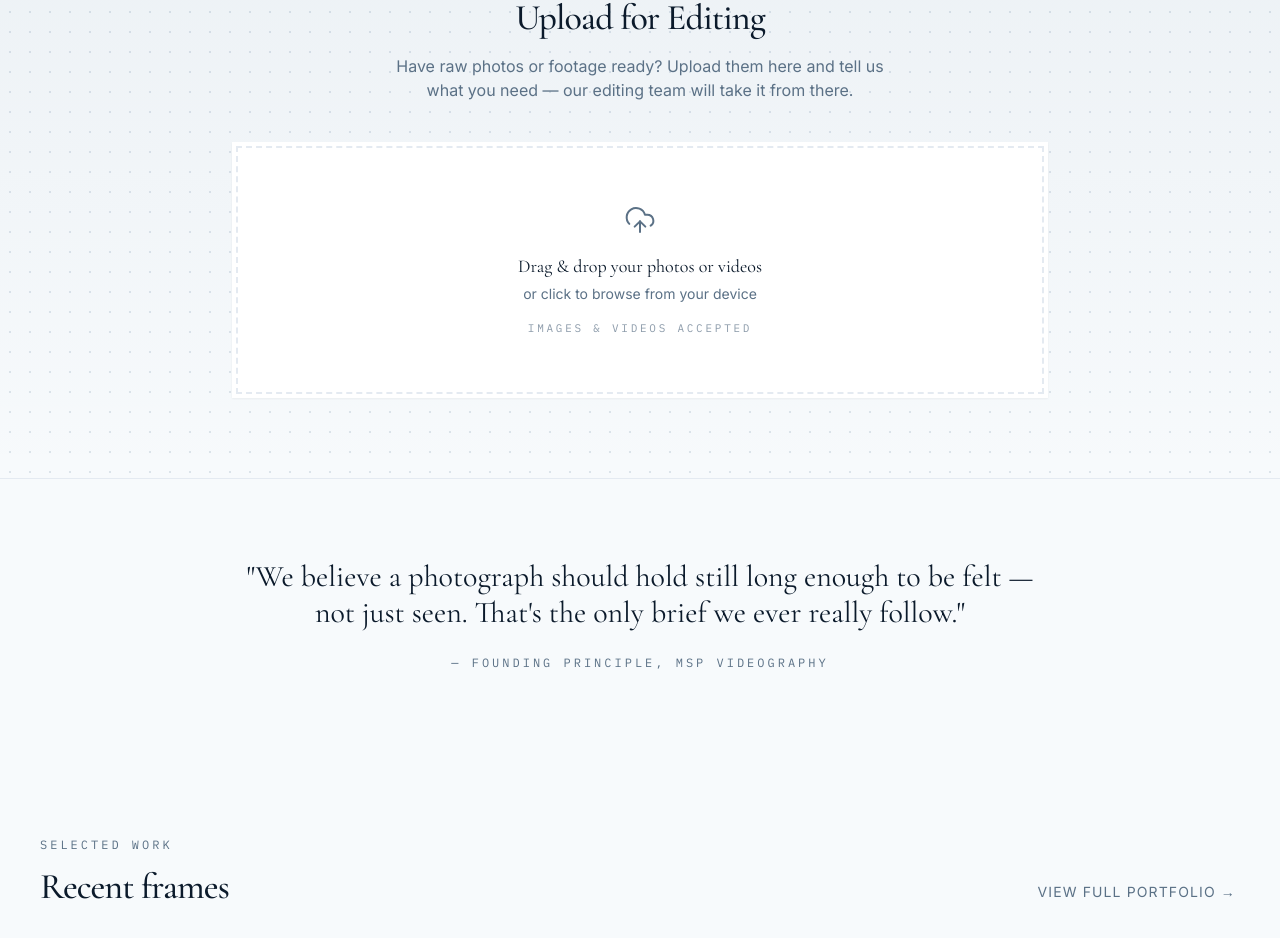
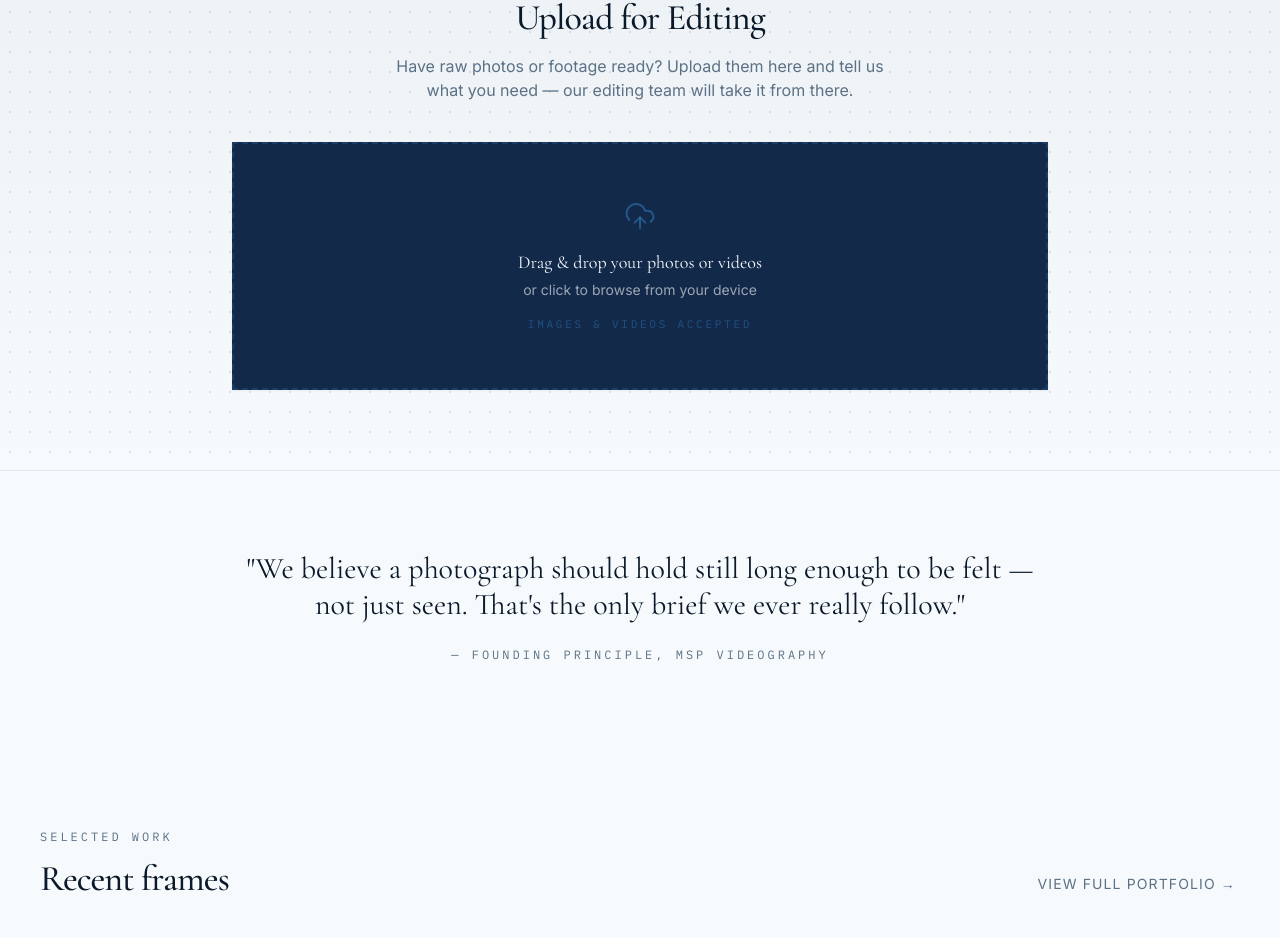
Before and after one commit to Arav034/MSP-Videography-cloud, a React (Vite) app in the folder customer-app/: page / in a window 1280 px wide. Shown: the part 1193-2131 px from the top of the page. Built offline with nearby package versions, Linux system fonts and the light colour scheme.

Commit message:
Upload color theme updated

```diff
--- a/customer-app/src/components/common/Dropzone.jsx
+++ b/customer-app/src/components/common/Dropzone.jsx
@@ -28,20 +28,20 @@ export default function Dropzone({ onFiles, accept = "image/*,video/*", label, h
       onClick={() => inputRef.current?.click()}
       className={cn(
         "border-2 border-dashed px-6 py-14 flex flex-col items-center justify-center text-center cursor-pointer",
-        "transition-colors duration-300",
-        dragging ? "border-brand bg-brand/5" : "border-mist bg-white hover:border-brand/50"
+        "transition-colors duration-300 bg-[#12294a]",
+        dragging ? "border-brand-light bg-[#173562]" : "border-brand-light/30 hover:border-brand-light/60"
       )}
     >
       <UploadCloud
         size={32}
         strokeWidth={1.5}
-        className={cn("mb-4", dragging ? "text-brand" : "text-steel")}
+        className={cn("mb-4", dragging ? "text-brand-light" : "text-brand-light/70")}
       />
-     <p className="font-display text-lg text-ink mb-1">
+      <p className="font-display text-lg text-frost mb-1">
         {label ?? "Drag & drop your photos or videos"}
       </p>
-      <p className="text-sm text-steel mb-4">or click to browse from your device</p>
-      <span className="font-mono text-[11px] tracking-widest2 uppercase text-steel/70">
+      <p className="text-sm text-frost/60 mb-4">or click to browse from your device</p>
+      <span className="font-mono text-[11px] tracking-widest2 uppercase text-brand-light/60">
         {hint ?? "Images & Videos Accepted"}
       </span>
 
--- a/customer-app/src/components/sections/UploadSection.jsx
+++ b/customer-app/src/components/sections/UploadSection.jsx
@@ -52,9 +52,9 @@ export default function UploadSection() {
 
         {step === STEPS.MAIN && (
           <div className="mt-10">
-            <div className="bg-white p-1 shadow-sm">
-              <Dropzone onFiles={addFiles} accept="image/*,video/*" />
-            </div>
+            <div className="mt-10 shadow-sm">
+          <Dropzone onFiles={addFiles} accept="image/*,video/*" />
+        </div>
 
             {files.length > 0 && (
               <div className="mt-8">
```
